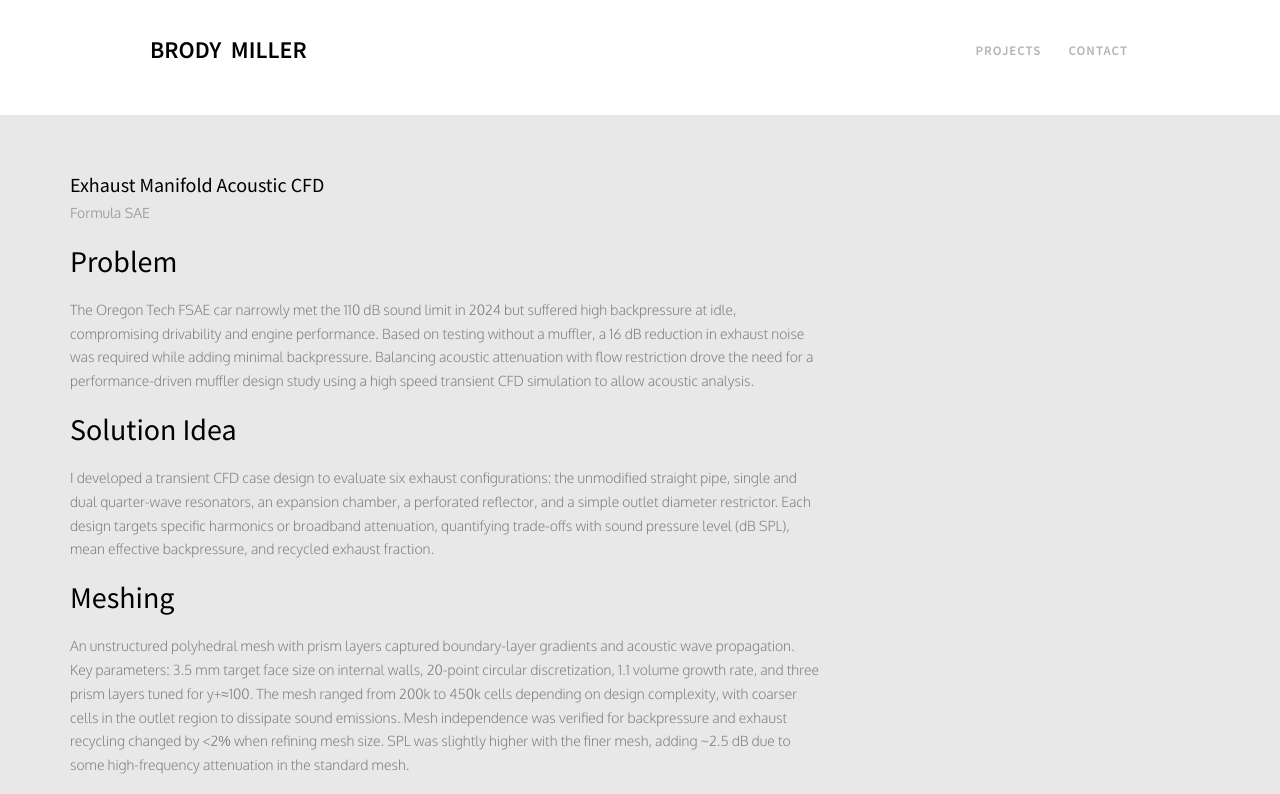
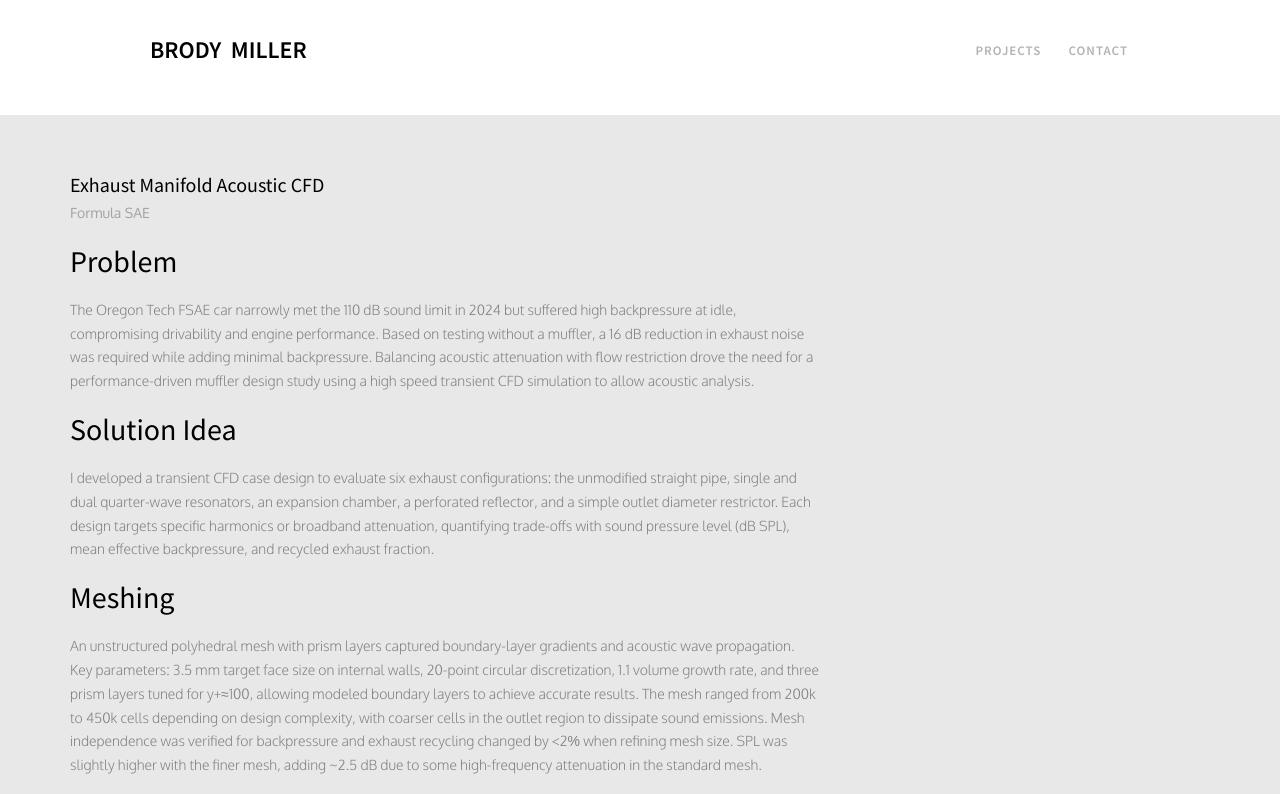
Before and after one commit to ElectricRockets/Personal-Portfolio-V1, a plain HTML site: page Exhaust-CFD.html in a window 1280 px wide. Shown: the top 794 px of the page. Drawn offline with Linux system fonts and the light colour scheme; files whose address does not match are found by name.

Commit message:
updated exhaut article

```diff
--- a/Exhaust-CFD.html
+++ b/Exhaust-CFD.html
@@ -84,7 +84,7 @@
 						<p>I developed a transient CFD case design to evaluate six exhaust configurations: the unmodified straight pipe, single and dual quarter-wave resonators, an expansion chamber, a perforated reflector, and a simple outlet diameter restrictor. Each design targets specific harmonics or broadband attenuation, quantifying trade-offs with sound pressure level (dB SPL), mean effective backpressure, and recycled exhaust fraction.</p>
 
 						<h2>Meshing</h2>
-						<p>An unstructured polyhedral mesh with prism layers captured boundary-layer gradients and acoustic wave propagation. Key parameters: 3.5 mm target face size on internal walls, 20-point circular discretization, 1.1 volume growth rate, and three prism layers tuned for y+≈100. The mesh ranged from 200k to 450k cells depending on design complexity, with coarser cells in the outlet region to dissipate sound emissions. Mesh independence was verified for backpressure and exhaust recycling changed by &lt;2% when refining mesh size. SPL was slightly higher with the finer mesh, adding ~2.5 dB due to some high-frequency attenuation in the standard mesh.</p>
+						<p>An unstructured polyhedral mesh with prism layers captured boundary-layer gradients and acoustic wave propagation. Key parameters: 3.5 mm target face size on internal walls, 20-point circular discretization, 1.1 volume growth rate, and three prism layers tuned for y+≈100, allowing modeled boundary layers to achieve accurate results. The mesh ranged from 200k to 450k cells depending on design complexity, with coarser cells in the outlet region to dissipate sound emissions. Mesh independence was verified for backpressure and exhaust recycling changed by &lt;2% when refining mesh size. SPL was slightly higher with the finer mesh, adding ~2.5 dB due to some high-frequency attenuation in the standard mesh.</p>
 
 						<h2>Simulation Settings</h2>
 						<p>We performed transient RANS using the SST k–e turbulence model to resolve freestream tubulent interactions for flow restriction. The ideal gas law represented stoichiometric exhaust, with adiabatic no-slip walls. A fixed time step of 1×10⁻⁵ s was chosen to resolve harmonics up to ~50 kHz and ensure numerical stability. Simulations ran until periodic behavior was present, then for five engine cycles at 11 000 RPM (~0.0545 s) to collect time-averaged behavior, using convergence criteria of 1×10⁻⁴ on residuals, ±0.001 kg/s on mass flow, and 0.1 Pa on acoustic pressure.</p>
```
